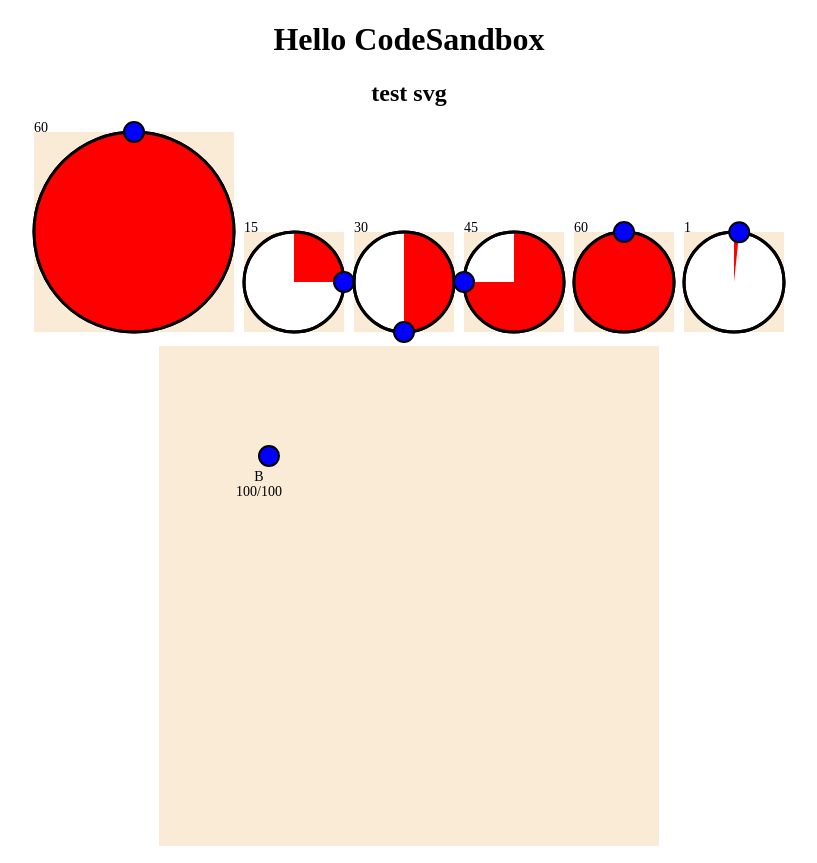
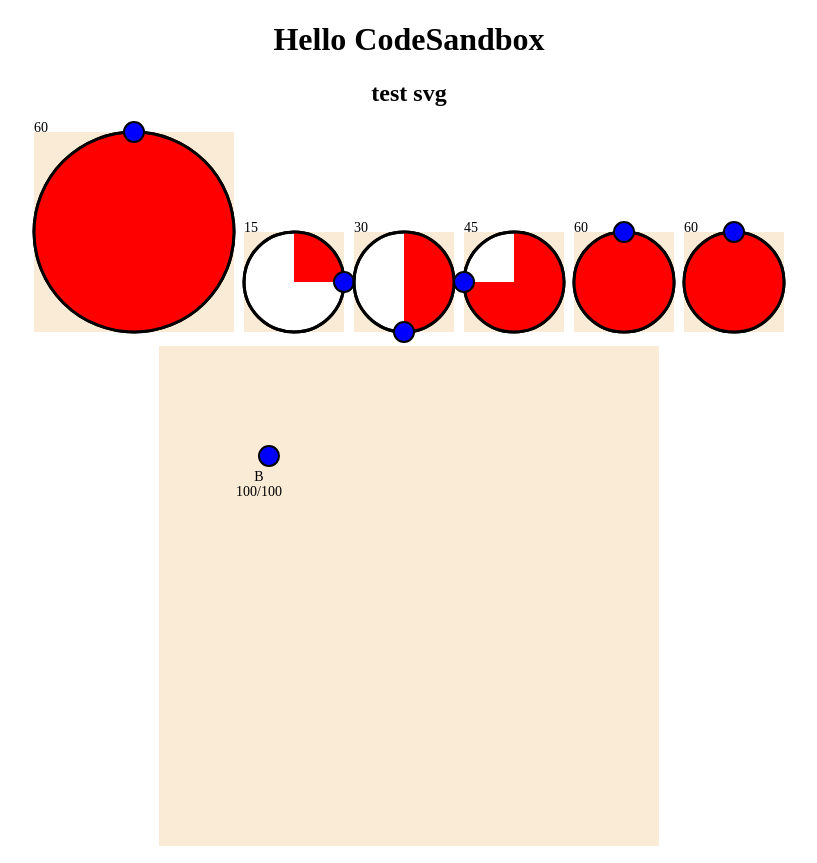
Before and after one commit to fumipopopo/react_svg_sample, a React (Create React App) app: page / in a window 1280 px wide. Shown: the whole page, without its empty margins (231-1048 px from the left). Built offline with nearby package versions, Linux system fonts and the light colour scheme.

Commit message:
componentsの分離

```diff
--- /dev/null
+++ b/src/components/FanShaped.tsx
@@ -0,0 +1,62 @@
+import React from "react";
+import { getCircleX, getCircleY } from "../utils/circle";
+
+interface FanShapedProps {
+  cx: number;
+  cy: number;
+  radius: number;
+  radian: number;
+}
+
+const FanShaped: React.FC<FanShapedProps> = ({ cx, cy, radius, radian }) => {
+  const getSectorPath = (radius: number, radian: number) => {
+    // 始点（真ん中）
+    var path = "M" + cx + "," + cy;
+    // 0分を扇の開始にする
+    path += " L" + radius + ",0";
+    if (radian < Math.PI * 2) {
+      // 60分未満の扇
+      path +=
+        " A" +
+        radius +
+        "," +
+        radius +
+        " 0 " +
+        (radian < Math.PI ? 0 : 1) +
+        ",1 " +
+        getCircleX(radian, radius) +
+        "," +
+        getCircleY(radian, radius);
+    } else if (radian == Math.PI * 2) {
+      // 60分の場合は0と同じになってしまうので別処理
+      path +=
+        " A" + radius + "," + radius + " 0 0,1 " + radius + "," + radius * 2;
+      path += " A" + radius + "," + radius + " 0 1,1 " + radius + ",0";
+    }
+    return path + "z";
+  };
+
+  return (
+    <g>
+      <circle
+        cx={cx}
+        cy={cy}
+        r={radius}
+        fill="white"
+        stroke="black"
+        strokeWidth={3}
+      />
+      <path d={getSectorPath(radius, radian)} fill="red" />
+      <circle
+        cx={radius}
+        cy={radius}
+        r={radius}
+        fill="#00000000"
+        stroke="black"
+        strokeWidth={3}
+      />
+    </g>
+  );
+};
+
+export default FanShaped;
--- a/src/components/Timer.tsx
+++ b/src/components/Timer.tsx
@@ -1,4 +1,6 @@
 import React, { useState, useRef } from "react";
+import FanShaped from "./FanShaped";
+import { minutesToRadian, getCircleX, getCircleY } from "../utils/circle";
 
 interface TimerProps {
   radius: number;
@@ -7,6 +9,12 @@ interface TimerProps {
 
 const Timer: React.FC<TimerProps> = ({ radius, minutes }) => {
   const draggSize = 20;
+  if (minutes < 0) {
+    minutes = 0;
+  }
+  if (minutes > 60) {
+    minutes = 60;
+  }
   const [position, setPosition] = useState({
     x: getCircleX(minutesToRadian(minutes), radius) - draggSize / 2,
     y: getCircleY(minutesToRadian(minutes), radius) - draggSize / 2,
@@ -15,6 +23,7 @@ const Timer: React.FC<TimerProps> = ({ radius, minutes }) => {
   const [dragOffset, setDragOffset] = useState({ x: 0, y: 0 });
   const svgRef = useRef<SVGSVGElement>(null);
 
+  // TODO: minutesの初期値が0の場合、ここが微妙
   const calcRadian =
     Math.atan2(
       radius - (position.x + draggSize / 2),
@@ -22,34 +31,6 @@ const Timer: React.FC<TimerProps> = ({ radius, minutes }) => {
     ) + Math.PI;
   const calcDegree = calcRadian / (Math.PI / 180);
   minutes = Math.round(calcDegree / 6);
-
-  const getSectorPath = (radius: number, minutes: number) => {
-    const radian = minutesToRadian(minutes);
-    // 始点（真ん中）
-    var path = "M" + radius + "," + radius;
-    // 0分を扇の開始にする
-    path += " L" + radius + ",0";
-    if (minutes < 60) {
-      // 60分未満の扇
-      path +=
-        " A" +
-        radius +
-        "," +
-        radius +
-        " 0 " +
-        (minutes < 30 ? 0 : 1) +
-        ",1 " +
-        getCircleX(radian, radius) +
-        "," +
-        getCircleY(radian, radius);
-    } else if (minutes == 60) {
-      // 60分の場合は0と同じになってしまうので別処理
-      path +=
-        " A" + radius + "," + radius + " 0 0,1 " + radius + "," + radius * 2;
-      path += " A" + radius + "," + radius + " 0 1,1 " + radius + ",0";
-    }
-    return path + "z";
-  };
 
   const handleMouseDown = (e: React.MouseEvent<SVGElement, MouseEvent>) => {
     setIsDragging(true);
@@ -87,30 +68,19 @@ const Timer: React.FC<TimerProps> = ({ radius, minutes }) => {
       onMouseLeave={handleMouseUp}
     >
       <text>{minutes}</text>
-      <circle
+      <FanShaped
         cx={radius}
         cy={radius}
-        r={radius}
-        fill="white"
-        stroke="black"
-        strokeWidth={3}
-      />
-      <path d={getSectorPath(radius, minutes)} fill="red" />
-      <circle
-        cx={radius}
-        cy={radius}
-        r={radius}
-        fill="#00000000"
-        stroke="black"
-        strokeWidth={3}
+        radius={radius}
+        radian={minutesToRadian(minutes)}
       />
       <rect
         x={position.x}
         y={position.y}
-        width={20}
-        height={20}
-        rx={10}
-        ry={10}
+        width={draggSize}
+        height={draggSize}
+        rx={draggSize / 2}
+        ry={draggSize / 2}
         onMouseDown={handleMouseDown}
         onMouseUp={handleMouseUp}
       />
@@ -119,17 +89,3 @@ const Timer: React.FC<TimerProps> = ({ radius, minutes }) => {
 };
 
 export default Timer;
-
-function minutesToRadian(minutes: number) {
-  const degree = minutes * 6;
-  const radian = degree * (Math.PI / 180);
-  return radian;
-}
-
-function getCircleY(radians: number, radius: number) {
-  return radius - Math.cos(radians) * radius;
-}
-
-function getCircleX(radians: number, radius: number) {
-  return radius + Math.sin(radians) * radius;
-}
--- /dev/null
+++ b/src/utils/circle.tsx
@@ -0,0 +1,14 @@
+
+export function minutesToRadian(minutes: number) {
+  const degree = minutes * 6;
+  const radian = degree * (Math.PI / 180);
+  return radian;
+}
+
+export function getCircleY(radians: number, radius: number) {
+  return radius - Math.cos(radians) * radius;
+}
+
+export function getCircleX(radians: number, radius: number) {
+  return radius + Math.sin(radians) * radius;
+}
```
